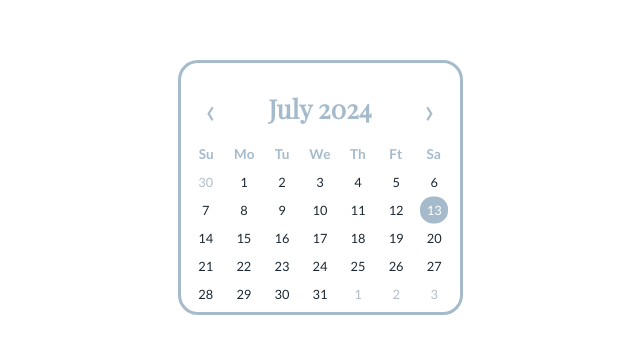
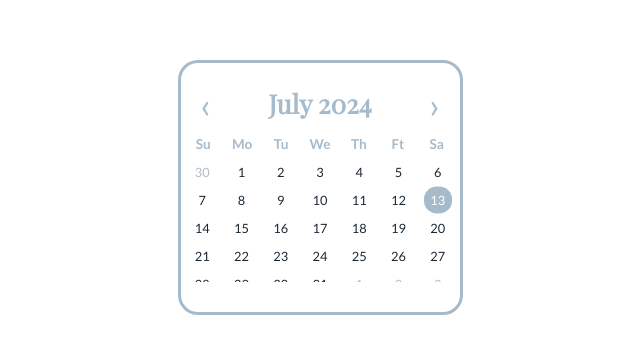
Before and after one commit to haesul/Notion, a plain HTML site: page index.html in a window 1280 px wide. Shown: the part 213-576 px from the top of the page, without its empty margins (320-960 px from the left). Drawn offline with nearby package versions, Linux system fonts and the light colour scheme.

Commit message:
index.html

```diff
--- a/index.html
+++ b/index.html
@@ -2,7 +2,7 @@
 <html lang="ko" dir="ltr">
 <head>
     <meta charset="utf-8">
-    <title>HASU Calendar JavaScript</title>
+    <title>Dynamic Calendar JavaScript</title>
     <link href="https://fonts.googleapis.com/css2?family=Lato:wght@300;400;700&display=swap" rel="stylesheet">
     <link href="https://fonts.googleapis.com/css2?family=Playfair+Display&display=swap" rel="stylesheet">
     <link rel="stylesheet" href="style.css">
@@ -22,7 +22,7 @@
             text-align: center;
             padding: 0;
             margin: 0;
-            width: 111%;
+            width: 114%;
         }
 
         .days {
@@ -36,12 +36,13 @@
 
         #scroller {
             overflow-y: scroll;
-            height: 146px;
-            width: 111.5%;
+            height: 130px;
+            width: 115%;
             max-width: 290px;
-            border: 5px
+            border: 2px
             padding: 0;
             margin: 0;
+            overflow-x: hidden;
         }
 
         #output {
@@ -60,12 +61,12 @@
         .find-btn {
             display: flex;
             justify-content: space-between;
-            text-align: center;
             width: 100%;
         }
         .btn-container-left {
             display: flex;
             align-items: center;
+            text-align: center;
             justify-content: flex-start; /* 왼쪽 정렬 */
             flex-grow: 1;
         }
@@ -73,6 +74,7 @@
          .btn-container-right {
             display: flex;
             align-items: center;
+            text-align: center;
             justify-content: flex-end;
             flex-grow: 1;
         }
@@ -82,20 +84,20 @@
             display: inline-flex;
             text-decoration: none;
             border: none;
-            padding: 10px 10px;
+            padding: 5px 5px;
             color: #a5bbcc;
-            border-radius: 100px;
+            border-radius: 20px;
             outline: none;
             cursor: pointer;
         }
          /* Scrollbar styles */
 
         ::-webkit-scrollbar {
-            width: 5.5px; /* 스크롤바의 너비 */
+            width: 4.5px; /* 스크롤바의 너비 */
             height: 5px; /* 스크롤바의 높이 (수평 스크롤바의 경우) */
         }
         ::-webkit-scrollbar-thumb {
-            background: linear-gradient(45deg, #e9edf0, #a5bbcc); /* 그라데이션 색상 */
+            background: #ffff;
             border-radius: 100px; /* 둥근 모서리 */
         }
         ::-webkit-scrollbar-track {
```
